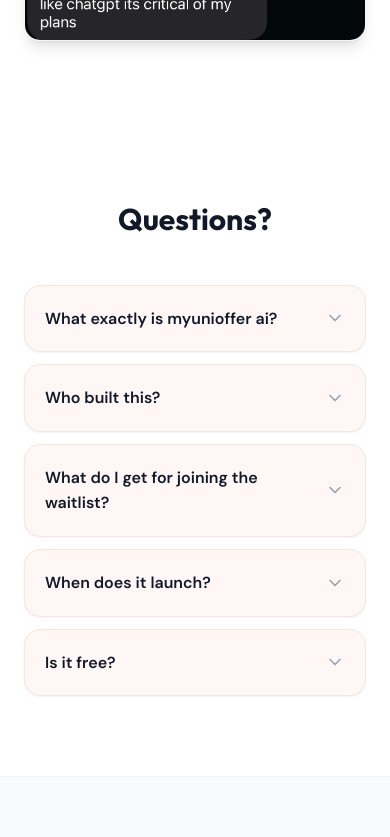
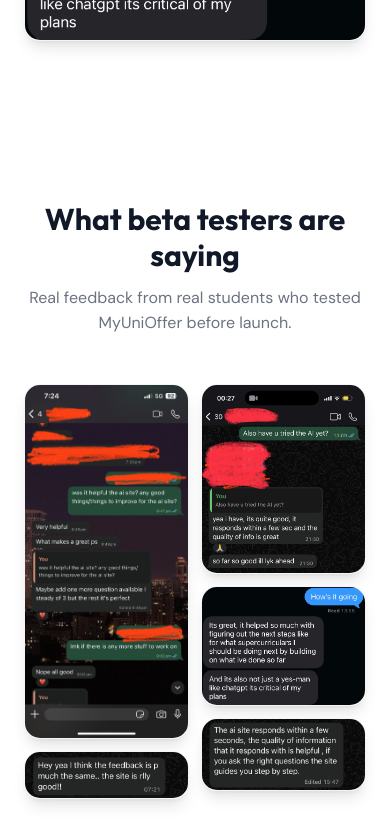
Before and after one commit to ShreyV13/myunioffer-frontend, a React (Vite) app: page / in a window 390 px wide. Shown: the part 7980-8817 px from the top of the page. Built offline with nearby package versions, Linux system fonts and the light colour scheme; no server answers.

Commit message:
add testimonials section with masonry layout

```diff
--- a/src/pages/WaitlistLanding.jsx
+++ b/src/pages/WaitlistLanding.jsx
@@ -535,6 +535,44 @@
         </div>
       </section>
 
+
+      {/* ==================== TESTIMONIALS ==================== */}
+      <section className="py-20 px-6 bg-white">
+        <div className="max-w-5xl mx-auto">
+          <motion.div
+            className="text-center mb-12"
+            initial={{ opacity: 0, y: 20 }}
+            whileInView={{ opacity: 1, y: 0 }}
+            viewport={{ once: true }}
+          >
+            <h2 className="text-3xl md:text-4xl font-display font-bold mb-3 text-gray-900">What beta testers are saying</h2>
+            <p className="text-gray-500 max-w-xl mx-auto">Real feedback from real students who tested MyUniOffer before launch.</p>
+          </motion.div>
+
+          <div style={{columns: '2', columnGap: '12px'}}>
+            {[
+              {src: '/testimonial-1.png', delay: 0},
+              {src: '/testimonial-3.jpg', delay: 0.1},
+              {src: '/testimonial-2.png', delay: 0.15},
+              {src: '/testimonial-5.jpg', delay: 0.2},
+              {src: '/testimonial-4.jpg', delay: 0.25},
+            ].map((t, i) => (
+              <motion.div
+                key={i}
+                className="mb-3 rounded-2xl overflow-hidden shadow-lg border border-gray-100"
+                style={{breakInside: 'avoid'}}
+                initial={{ opacity: 0, y: 30 }}
+                whileInView={{ opacity: 1, y: 0 }}
+                viewport={{ once: true }}
+                transition={{ delay: t.delay }}
+              >
+                <img src={t.src} alt="Beta tester feedback" className="w-full h-auto block" />
+              </motion.div>
+            ))}
+          </div>
+        </div>
+      </section>
+
       {/* ==================== FAQ ==================== */}
       <section className="py-20 px-6 bg-white">
         <div className="max-w-3xl mx-auto">
```
